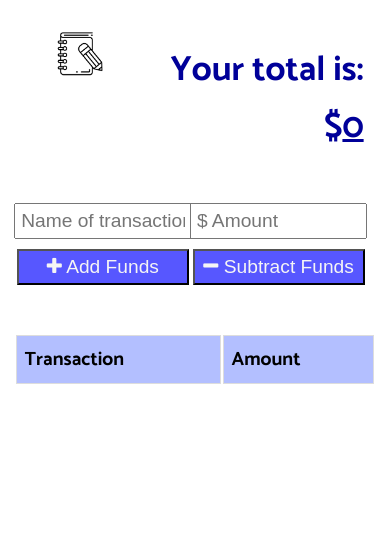
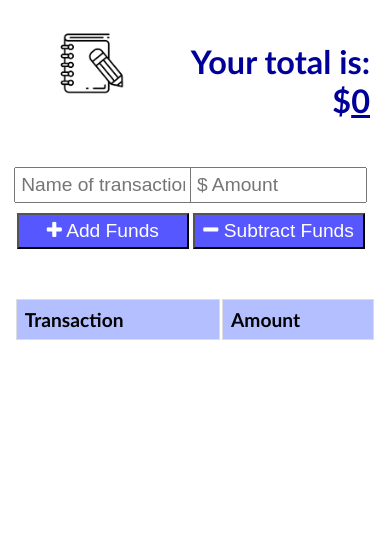
Before and after one commit to gregriss/budget-tracker-pwa, a website: page public/index.html in a window 390 px wide. Drawn offline with nearby package versions, Linux system fonts and the light colour scheme; no server answers.

Commit message:
refactor CSS with Trebuchet Font, header styles for small screens

```diff
--- a/public/styles.css
+++ b/public/styles.css
@@ -1,12 +1,13 @@
 body {
   font-size: 120%;
-  font-family: 'Catamaran', sans-serif;
+  /* font-family: 'Catamaran', sans-serif; */
+  font-family: 'Trebuchet MS';
 }
 
 header {
   display: grid;
   grid-template-rows: 1fr;
-  grid-template-columns: 1fr 4fr;
+  grid-template-columns: 1fr 5fr;
 }
 
 button, input {
@@ -18,7 +19,8 @@ button, input {
 
 button {
   background-color: hsl(240, 100%, 67%);
-  color: hsl(0, 0%, 96%);
+  /* color: hsl(0, 0%, 96%); */
+  color: white;
 }
 
 table {
@@ -57,12 +59,12 @@ tr:nth-child(even) {
 
 .total {
   font-size: 150%;
-  font-weight: 700;
+  font-weight: 900;
   text-align: right;
   margin-right: 5px;
   color: hsl(240, 100%, 30%);
   padding: 1rem 0.2rem;
-  grid-template-areas: 1 / 2 / 2 / 6;
+  grid-template-areas: 1 / 2 / 2 / 7;
 }
 
 .form {
@@ -97,7 +99,8 @@ tr:nth-child(even) {
     margin: 0 auto;
   }
   .total {
-    font-size: 135%;
+    font-size: 130%;
+    padding: 1rem 0;
   }
   .form {
     display: grid;
@@ -120,6 +123,7 @@ tr:nth-child(even) {
   }
 
   #icon-img {
-    height: 52px;
+    height: 72px;
+    align-self: center;
   }
 }
```
